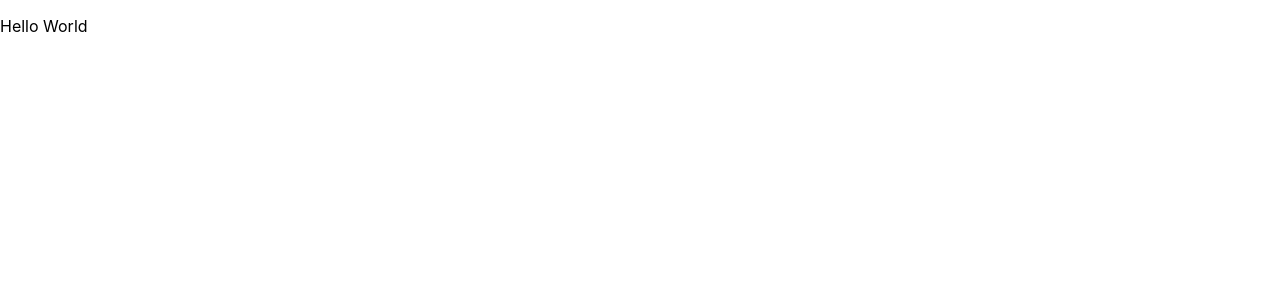
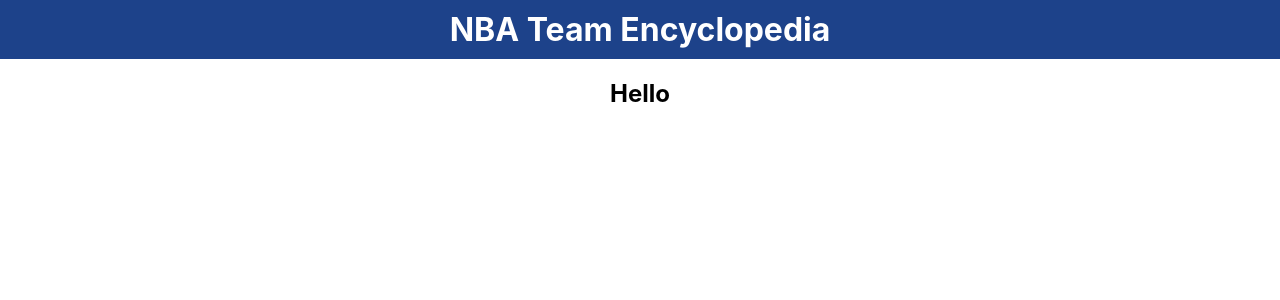
Before and after one commit to ebee511/nba-sports-app, a React (Create React App) app: page /teamdetails/1 in a window 1280 px wide. Shown: the top 300 px of the page. Built offline with nearby package versions, Linux system fonts and the light colour scheme.

Commit message:
Pass props and use a console statement to check passing.

```diff
--- a/src/components/TeamDetails.js
+++ b/src/components/TeamDetails.js
@@ -1,8 +1,20 @@
 import React from 'react';
 import { Link } from 'react-router-dom';
 
-const TeamDetails = props => (
-	<p>Hello World</p>
-);
+const TeamDetails = (props) => {
+	console.log(props);
+
+	return (
+		<div className='App'>
+			<header className="sports_header">
+		    <h1 className="sports_header_title">NBA Team Encyclopedia</h1>
+		  </header>
+		  <main>
+		  	<h2>Hello</h2>
+		  </main>
+		</div>
+	)
+}
+
 
 export default TeamDetails;
```
